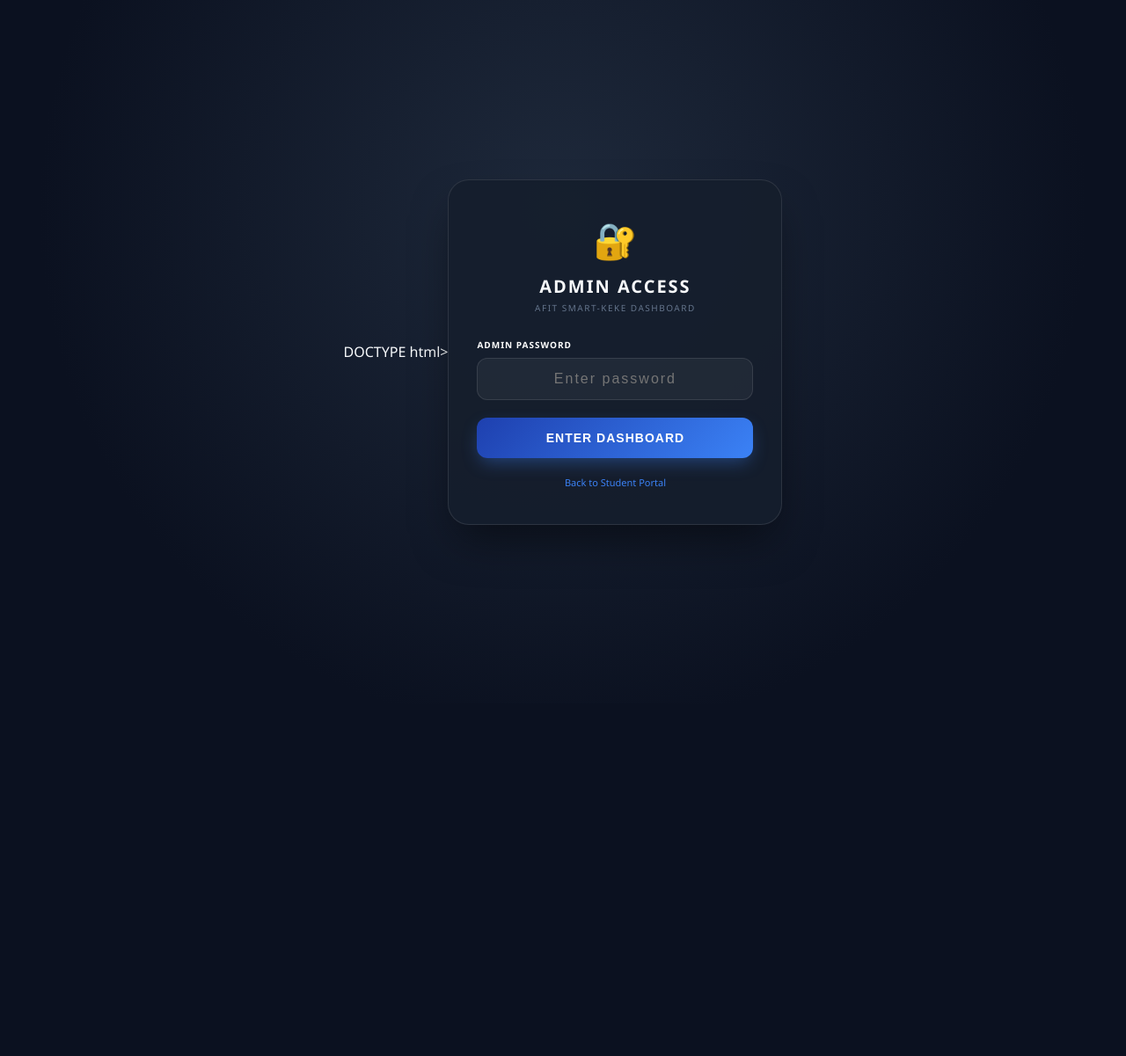
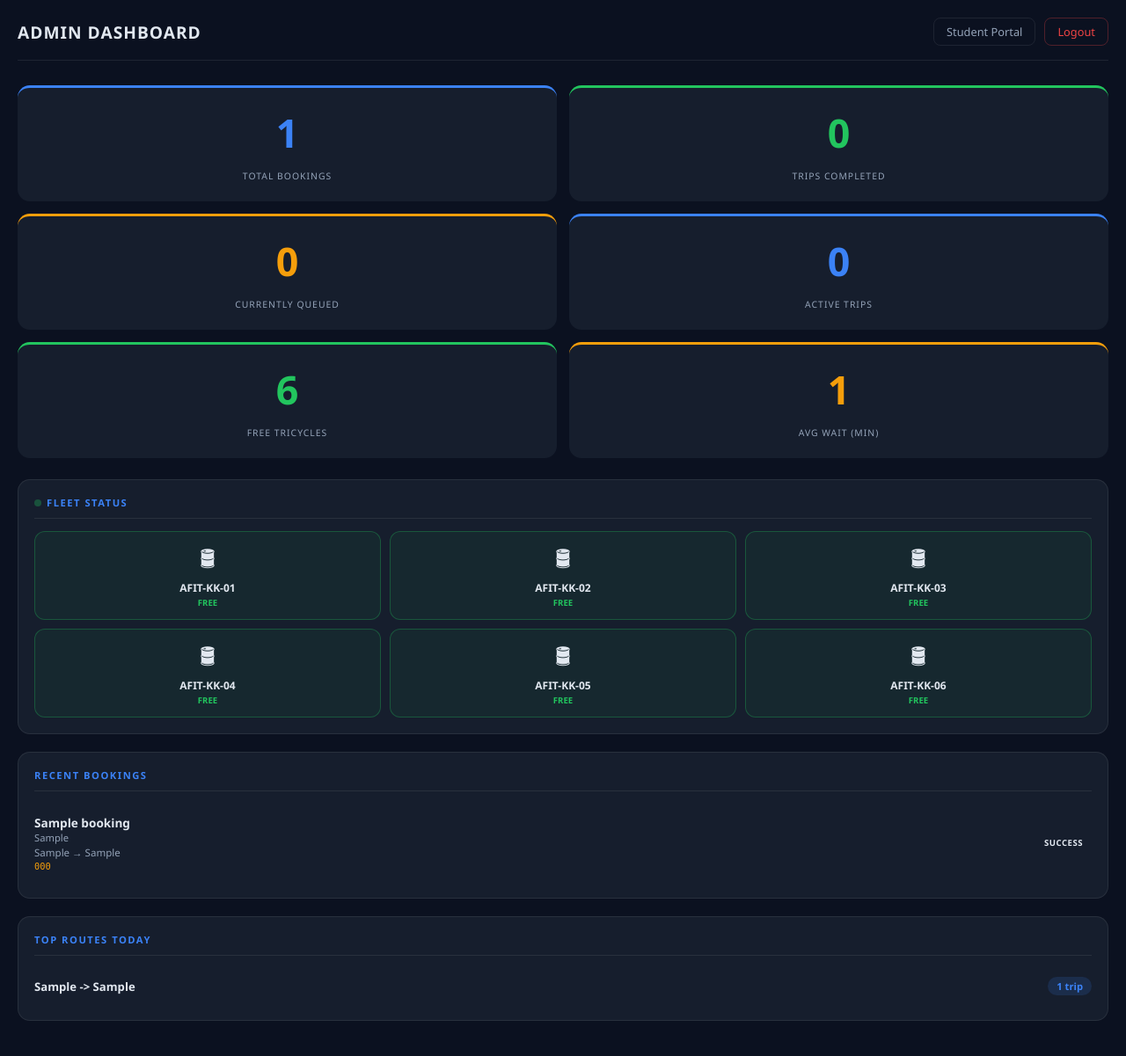
Before and after one commit to Tymakarfi/Afit-keke, a Flask app: page /admin in a window 1280 px wide. Shown: the whole page at 88% size. Before the commit the page ends 597 px from the top, so only its background shows below. Run offline with Flask 3, Linux system fonts and the light colour scheme; the visitor is signed in with stand-in values (Sample User, id 1); data comes from the database, SQL or seed files in the repository; tables that the repository leaves empty hold one stand-in row (values such as "Sample post").

Commit message:
Update admin.html

```diff
--- a/templates/admin.html
+++ b/templates/admin.html
@@ -1,88 +1,149 @@
-DOCTYPE html>
+<!DOCTYPE html>
 <html lang="en">
 <head>
     <meta charset="UTF-8">
     <meta name="viewport" content="width=device-width, initial-scale=1.0">
-    <title>AFIT Admin | Login</title>
+    <title>AFIT Admin Dashboard</title>
     <style>
+        :root { --bg: #0b1120; --card: #161e2d; --blue: #3b82f6; --gold: #f59e0b; --green: #22c55e; --red: #ef4444; --text: #e2e8f0; --dim: #94a3b8; --border: rgba(255,255,255,0.08); }
         * { box-sizing: border-box; margin: 0; padding: 0; }
-        body {
-            background: #0b1120;
-            background-image: radial-gradient(circle at 50% 30%, #1e293b 0%, #0b1120 70%);
-            color: #f8fafc; font-family: Segoe UI, sans-serif;
-            min-height: 100vh; display: flex; align-items: center; justify-content: center; padding: 20px;
-        }
-        .card {
-            background: rgba(22,30,45,0.9); border: 1px solid rgba(255,255,255,0.1);
-            border-radius: 24px; padding: 40px 32px; width: 100%; max-width: 380px;
-            text-align: center; box-shadow: 0 25px 50px -12px rgba(0,0,0,0.5);
-        }
-        .icon { font-size: 40px; margin-bottom: 12px; }
-        .title { font-size: 20px; font-weight: 800; letter-spacing: 2px; margin-bottom: 4px; }
-        .sub { font-size: 10px; color: #64748b; text-transform: uppercase; letter-spacing: 1.5px; margin-bottom: 28px; }
-        .lbl { display: block; font-size: 10px; font-weight: 800; color: #fff; text-transform: uppercase; letter-spacing: 1px; margin-bottom: 8px; text-align: left; }
-        input {
-            width: 100%; padding: 14px 16px; border-radius: 12px;
-            border: 1px solid rgba(255,255,255,0.1);
-            background: rgba(255,255,255,0.05); color: #fff;
-            font-size: 16px; outline: none; margin-bottom: 20px;
-            letter-spacing: 2px; text-align: center;
-        }
-        input:focus { border-color: #3b82f6; background: rgba(255,255,255,0.08); }
-        .btn {
-            width: 100%; padding: 15px;
-            background: linear-gradient(135deg, #1e40af, #3b82f6);
-            border: none; border-radius: 12px; color: #fff;
-            font-weight: 700; font-size: 14px; text-transform: uppercase;
-            letter-spacing: 1px; cursor: pointer;
-            box-shadow: 0 8px 20px -4px rgba(59,130,246,0.4);
-        }
-        .btn:hover { opacity: 0.9; }
-        .err {
-            background: rgba(239,68,68,0.1); border: 1px solid rgba(239,68,68,0.3);
-            color: #fca5a5; padding: 10px 14px; border-radius: 8px;
-            font-size: 12px; margin-bottom: 16px; display: none;
-        }
-        .back { margin-top: 20px; font-size: 11px; color: #64748b; }
-        .back a { color: #3b82f6; text-decoration: none; }
+        body { background: var(--bg); color: var(--text); font-family: Segoe UI, sans-serif; padding: 20px; }
+        .header { display: flex; justify-content: space-between; align-items: center; margin-bottom: 28px; padding-bottom: 16px; border-bottom: 1px solid var(--border); }
+        .header h1 { font-size: 1.2rem; font-weight: 800; letter-spacing: 1px; }
+        .header-links { display: flex; gap: 10px; }
+        .header a { color: var(--dim); text-decoration: none; font-size: 0.8rem; border: 1px solid var(--border); padding: 6px 14px; border-radius: 8px; }
+        .header a:hover { color: var(--blue); border-color: var(--blue); }
+        .header a.logout { color: var(--red); border-color: rgba(239,68,68,0.3); }
+        .header a.logout:hover { background: rgba(239,68,68,0.1); }
+        .stats-grid { display: grid; grid-template-columns: 1fr 1fr; gap: 14px; margin-bottom: 24px; }
+        .stat-card { background: var(--card); padding: 20px; border-radius: 14px; text-align: center; border-top: 3px solid var(--blue); }
+        .stat-card.green { border-top-color: var(--green); }
+        .stat-card.gold { border-top-color: var(--gold); }
+        .stat-val { font-size: 2.8rem; font-weight: 900; display: block; margin-bottom: 6px; color: var(--blue); }
+        .stat-card.green .stat-val { color: var(--green); }
+        .stat-card.gold .stat-val { color: var(--gold); }
+        .stat-lbl { font-size: 0.65rem; color: var(--dim); text-transform: uppercase; letter-spacing: 1px; }
+        .section { background: var(--card); border-radius: 14px; padding: 18px; margin-bottom: 20px; border: 1px solid var(--border); }
+        .sec-title { font-size: 0.7rem; font-weight: 800; color: var(--blue); text-transform: uppercase; letter-spacing: 1.5px; margin-bottom: 14px; padding-bottom: 10px; border-bottom: 1px solid var(--border); }
+        .fleet-grid { display: grid; grid-template-columns: repeat(3, 1fr); gap: 10px; }
+        .keke-card { border-radius: 12px; padding: 12px 8px; text-align: center; border: 1px solid var(--border); }
+        .keke-free { background: rgba(34,197,94,0.06); border-color: rgba(34,197,94,0.3); }
+        .keke-busy { background: rgba(245,158,11,0.06); border-color: rgba(245,158,11,0.3); }
+        .keke-name { font-size: 0.75rem; font-weight: 700; margin-bottom: 2px; }
+        .keke-status { font-size: 0.6rem; text-transform: uppercase; font-weight: 900; }
+        .keke-free .keke-status { color: var(--green); }
+        .keke-busy .keke-status { color: var(--gold); }
+        .keke-passenger { font-size: 0.65rem; color: var(--dim); margin-top: 4px; }
+        .keke-route { font-size: 0.6rem; color: var(--dim); margin-top: 2px; line-height: 1.4; }
+        .keke-ticket { font-size: 0.6rem; color: var(--gold); font-family: monospace; margin-top: 2px; }
+        .booking-row { display: flex; justify-content: space-between; align-items: center; padding: 12px 0; border-bottom: 1px solid var(--border); }
+        .booking-row:last-child { border-bottom: none; }
+        .booking-name { font-size: 0.85rem; font-weight: 700; }
+        .booking-matric { font-size: 0.7rem; color: var(--dim); }
+        .booking-route { font-size: 0.72rem; color: var(--dim); margin-top: 2px; }
+        .booking-ticket { font-size: 0.65rem; color: var(--gold); font-family: monospace; margin-top: 2px; }
+        .badge { padding: 3px 10px; border-radius: 20px; font-size: 0.6rem; font-weight: 800; text-transform: uppercase; letter-spacing: 0.5px; white-space: nowrap; }
+        .badge-queued { background: rgba(245,158,11,0.15); color: var(--gold); border: 1px solid rgba(245,158,11,0.3); }
+        .badge-assigned { background: rgba(59,130,246,0.15); color: var(--blue); border: 1px solid rgba(59,130,246,0.3); }
+        .badge-completed { background: rgba(34,197,94,0.15); color: var(--green); border: 1px solid rgba(34,197,94,0.3); }
+        .badge-cancelled { background: rgba(239,68,68,0.15); color: var(--red); border: 1px solid rgba(239,68,68,0.3); }
+        .route-row { display: flex; justify-content: space-between; align-items: center; padding: 10px 0; border-bottom: 1px solid var(--border); }
+        .route-row:last-child { border-bottom: none; }
+        .route-text { font-size: 0.82rem; font-weight: 600; }
+        .route-count { background: rgba(59,130,246,0.15); color: var(--blue); padding: 3px 10px; border-radius: 20px; font-size: 0.7rem; font-weight: 700; }
+        .empty { color: var(--dim); font-size: 0.85rem; text-align: center; padding: 20px 0; }
+        .live-dot { width: 8px; height: 8px; background: var(--green); border-radius: 50%; display: inline-block; margin-right: 6px; animation: pulse 1.5s infinite; }
+        @keyframes pulse { 0%,100%{opacity:1} 50%{opacity:0.3} }
     </style>
 </head>
 <body>
-<div class="card">
-    <div class="icon">🔐</div>
-    <div class="title">ADMIN ACCESS</div>
-    <div class="sub">AFIT Smart-Keke Dashboard</div>
-    <div class="err" id="err"></div>
-    <label class="lbl" for="pw">Admin Password</label>
-    <input type="password" id="pw" placeholder="Enter password"/>
-    <button class="btn" onclick="doLogin()">ENTER DASHBOARD</button>
-    <div class="back"><a href="/">Back to Student Portal</a></div>
+<div class="header">
+    <h1>ADMIN DASHBOARD</h1>
+    <div class="header-links">
+        <a href="/">Student Portal</a>
+        <a href="/admin/logout" class="logout">Logout</a>
+    </div>
 </div>
+
+<div class="stats-grid">
+    <div class="stat-card"><span class="stat-val" id="total">0</span><span class="stat-lbl">Total Bookings</span></div>
+    <div class="stat-card green"><span class="stat-val" id="completed">0</span><span class="stat-lbl">Trips Completed</span></div>
+    <div class="stat-card gold"><span class="stat-val" id="queued">0</span><span class="stat-lbl">Currently Queued</span></div>
+    <div class="stat-card"><span class="stat-val" id="active">0</span><span class="stat-lbl">Active Trips</span></div>
+    <div class="stat-card green"><span class="stat-val" id="free">0</span><span class="stat-lbl">Free Tricycles</span></div>
+    <div class="stat-card gold"><span class="stat-val" id="avgwait">0</span><span class="stat-lbl">Avg Wait (Min)</span></div>
+</div>
+
+<div class="section">
+    <div class="sec-title"><span class="live-dot"></span>Fleet Status</div>
+    <div class="fleet-grid" id="fleet"></div>
+</div>
+
+<div class="section">
+    <div class="sec-title">Recent Bookings</div>
+    <div id="bookings-list"><div class="empty">No bookings yet</div></div>
+</div>
+
+<div class="section">
+    <div class="sec-title">Top Routes Today</div>
+    <div id="routes-list"><div class="empty">No data yet</div></div>
+</div>
+
 <script>
-async function doLogin() {
-    const pw = document.getElementById("pw").value.trim();
-    const err = document.getElementById("err");
-    err.style.display = "none";
-    if (!pw) { err.textContent = "Please enter the password."; err.style.display = "block"; return; }
+async function refresh() {
     try {
-        const res = await fetch("/admin/login", {
-            method: "POST",
-            headers: {"Content-Type": "application/json"},
-            body: JSON.stringify({password: pw})
-        });
-        const data = await res.json();
-        if (data.status === "success") {
-            window.location.href = "/admin";
+        const res = await fetch("/api/stats");
+        if (res.status === 401) { window.location.href = "/admin/login"; return; }
+        const d = await res.json();
+
+        document.getElementById("total").textContent = d.total_bookings;
+        document.getElementById("completed").textContent = d.completed_trips;
+        document.getElementById("queued").textContent = d.currently_queued;
+        document.getElementById("active").textContent = d.active_trips;
+        document.getElementById("free").textContent = d.free_tricycles;
+        document.getElementById("avgwait").textContent = d.avg_wait || 0;
+
+        document.getElementById("fleet").innerHTML = d.tricycles.map(t => {
+            const cls = t.status === "free" ? "keke-free" : "keke-busy";
+            const st = t.status === "free" ? "FREE" : "ON TRIP";
+            return "<div class='keke-card " + cls + "'>" +
+                "<div style='font-size:1.6rem'>&#128738;</div>" +
+                "<div class='keke-name'>" + t.label + "</div>" +
+                "<div class='keke-status'>" + st + "</div>" +
+                (t.passenger ? "<div class='keke-passenger'>" + t.passenger + "</div>" : "") +
+                (t.ticket_code ? "<div class='keke-ticket'>" + t.ticket_code + "</div>" : "") +
+                (t.route ? "<div class='keke-route'>" + t.route + "</div>" : "") +
+                "</div>";
+        }).join("");
+
+        if (d.recent_bookings && d.recent_bookings.length > 0) {
+            document.getElementById("bookings-list").innerHTML = d.recent_bookings.map(b =>
+                "<div class='booking-row'>" +
+                "<div>" +
+                "<div class='booking-name'>" + b.name + "</div>" +
+                "<div class='booking-matric'>" + b.matric + "</div>" +
+                "<div class='booking-route'>" + b.pickup + " &rarr; " + b.destination + "</div>" +
+                "<div class='booking-ticket'>" + b.ticket_code + "</div>" +
+                "</div>" +
+                "<span class='badge badge-" + b.status + "'>" + b.status + "</span>" +
+                "</div>"
+            ).join("");
         } else {
-            err.textContent = data.message || "Incorrect password.";
-            err.style.display = "block";
+            document.getElementById("bookings-list").innerHTML = "<div class='empty'>No bookings yet</div>";
         }
-    } catch(e) {
-        err.textContent = "Connection error. Try again.";
-        err.style.display = "block";
-    }
+
+        if (d.top_routes && d.top_routes.length > 0) {
+            document.getElementById("routes-list").innerHTML = d.top_routes.map(r =>
+                "<div class='route-row'><span class='route-text'>" + r.route + "</span><span class='route-count'>" + r.count + " trip" + (r.count !== 1 ? "s" : "") + "</span></div>"
+            ).join("");
+        } else {
+            document.getElementById("routes-list").innerHTML = "<div class='empty'>No data yet</div>";
+        }
+    } catch(e) { console.error(e); }
 }
-document.addEventListener("keypress", e => { if (e.key === "Enter") doLogin(); });
+
+setInterval(refresh, 3000);
+refresh();
 </script>
 </body>
 </html>
```
